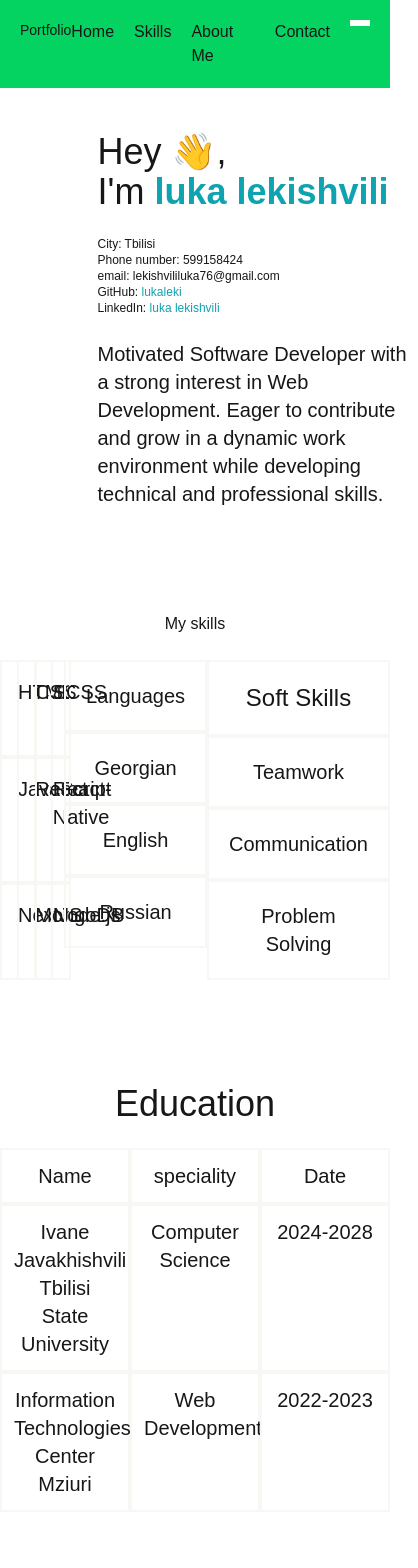
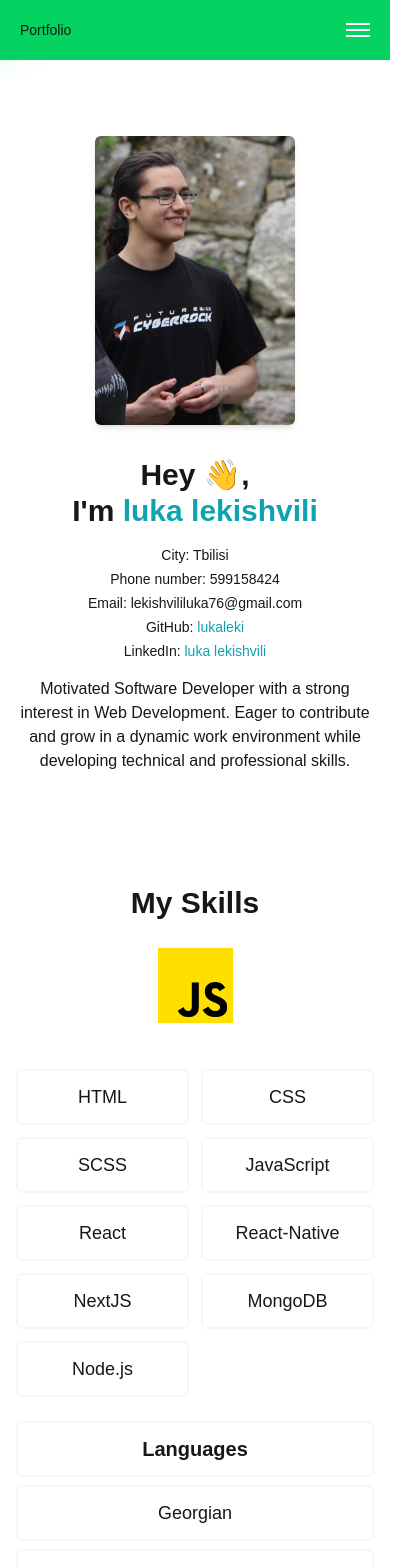
Before and after one commit to lukaleki/portfolio, a Next.js app: page / in a window 390 px wide. Shown: the top 1568 px of the page, 418 px wide, since content can reach past the window. Before the commit the page ends 1512 px from the top, so only its background shows below. Built offline with nearby package versions, Linux system fonts and the light colour scheme.

Commit message:
responsive

```diff
--- a/app/page.tsx
+++ b/app/page.tsx
@@ -7,9 +7,7 @@ export default function Home() {
   return (
     <div className="selection:bg-primary selection:text-background h-screen w-full flex flex-col justify-evenly items-center gap-10">
       <About />
-      <br />
       <Skills />
-      <br />
       <ExpEdu />
     </div>
   );
--- a/components/ExpEdu.tsx
+++ b/components/ExpEdu.tsx
@@ -2,26 +2,46 @@ import React from "react";
 
 function ExpEdu() {
   return (
-    <div className="flex flex-col items-center">
-      <h1 className="text-4xl">Education</h1>
-      <br />
-      <ul className="text-xl text-center grid grid-cols-3">
-        <li className="border-2 border-highliter p-3">Name</li>
-        <li className="border-2 border-highliter p-3">speciality</li>
-        <li className="border-2 border-highliter p-3">Date</li>
-        <li className="border-2 border-highliter p-3">
-          <a href="https://www.tsu.ge/">
-            Ivane Javakhishvili Tbilisi State University
-          </a>
-        </li>
-        <li className="border-2 border-highliter p-3">Computer Science</li>
-        <li className="border-2 border-highliter p-3">2024-2028</li>
-        <li className="border-2 border-highliter p-3">
-          Information Technologies Center Mziuri
-        </li>
-        <li className="border-2 border-highliter p-3">Web Development</li>
-        <li className="border-2 border-highliter p-3">2022-2023</li>
-      </ul>
+    <div className="flex flex-col items-center px-4 py-10 w-full">
+      <h1 className="text-3xl md:text-4xl font-semibold mb-6">Education</h1>
+
+      <div className="w-full max-w-5xl">
+        <div className="grid grid-cols-3 sm:grid-cols-3 text-center font-medium text-lg">
+          <div className="border-2 border-highliter p-3 bg-primary text-background">
+            Name
+          </div>
+          <div className="border-2 border-highliter p-3 bg-primary text-background">
+            Speciality
+          </div>
+          <div className="border-2 border-highliter p-3 bg-primary text-background">
+            Date
+          </div>
+        </div>
+
+        {/* Entry 1 */}
+        <div className="grid grid-cols-1 sm:grid-cols-3 text-center text-base">
+          <div className="border-2 border-highliter p-3">
+            <a
+              href="https://www.tsu.ge/"
+              target="_blank"
+              rel="noopener noreferrer"
+            >
+              Ivane Javakhishvili Tbilisi State University
+            </a>
+          </div>
+          <div className="border-2 border-highliter p-3">Computer Science</div>
+          <div className="border-2 border-highliter p-3">2024–2028</div>
+        </div>
+
+        {/* Entry 2 */}
+        <div className="grid grid-cols-1 sm:grid-cols-3 text-center text-base">
+          <div className="border-2 border-highliter p-3">
+            Information Technologies Center Mziuri
+          </div>
+          <div className="border-2 border-highliter p-3">Web Development</div>
+          <div className="border-2 border-highliter p-3">2022–2023</div>
+        </div>
+      </div>
     </div>
   );
 }
--- a/components/about-me.tsx
+++ b/components/about-me.tsx
@@ -4,47 +4,59 @@ import me from "@/public/me.jpeg";
 
 function About() {
   return (
-    <div id="about" className="flex h-1/2 items-center justify-between w-1/2">
-      <div className="">
-        <h1 className="text-4xl ">
-          Hey 👋, <br /> I&apos;m
-          <a href="#">
-            {" "}
-            {/* replace with contact section */}
+    <div
+      id="about"
+      className="flex flex-col-reverse lg:flex-row items-center justify-between px-4 py-8 max-w-5xl mx-auto gap-8"
+    >
+      {/* Text Section */}
+      <div className="text-center lg:text-left w-full lg:w-1/2">
+        <h1 className="text-3xl sm:text-4xl font-semibold">
+          Hey 👋, <br />
+          I&apos;m{" "}
+          <a href="#contact">
             <strong className="text-secondary">luka lekishvili</strong>
           </a>
         </h1>
-        <br />
-        <ul className="text-xs w-xs">
+
+        <ul className="text-sm mt-4 space-y-1">
           <li>City: Tbilisi</li>
           <li>Phone number: 599158424</li>
-          <li>email: lekishvililuka76@gmail.com</li>
+          <li>Email: lekishvililuka76@gmail.com</li>
           <li>
             GitHub:{" "}
-            <a className="text-secondary" href="https://github.com/lukaleki">
+            <a
+              className="text-secondary"
+              href="https://github.com/lukaleki"
+              target="_blank"
+              rel="noopener noreferrer"
+            >
               lukaleki
-            </a>{" "}
+            </a>
           </li>
           <li>
             LinkedIn:{" "}
             <a
-              className="text-secondary "
+              className="text-secondary"
               href="https://www.linkedin.com/in/luka-lekishvili-752b48279/"
+              target="_blank"
+              rel="noopener noreferrer"
             >
               luka lekishvili
             </a>
           </li>
         </ul>
-        <br />
-        <p className="text-xl w-xs">
+
+        <p className="text-base sm:text-lg mt-4">
           Motivated Software Developer with a strong interest in Web
           Development. Eager to contribute and grow in a dynamic work
           environment while developing technical and professional skills.
         </p>
       </div>
-      <div className="flex justify-center items-center">
+
+      {/* Image Section */}
+      <div className="w-full flex justify-center lg:justify-end lg:w-1/2">
         <Image
-          className="rounded-sm"
+          className="rounded-md shadow-md"
           src={me}
           width={200}
           height={200}
--- a/components/nav.tsx
+++ b/components/nav.tsx
@@ -1,10 +1,18 @@
+"use client";
+import React, { useState } from "react";
+
 function Nav() {
+  const [isOpen, setIsOpen] = useState(false);
+
   return (
-    <nav className="flex justify-between bg-primary p-5 mb-5">
+    <nav className="bg-primary p-5 mb-5">
+      <div className="flex justify-between items-center">
         <h1 className="xl:text-xl text-sm">
           <a href="#">Portfolio</a>
         </h1>
-      <ul className="flex gap-5">
+
+        {/* Desktop Menu */}
+        <ul className="hidden lg:flex gap-5">
           <li>
             <a href="#">Home</a>
           </li>
@@ -15,14 +23,51 @@ function Nav() {
             <a href="#about">About Me</a>
           </li>
           <li>
-          <a href="#">Contact</a>
-        </li>
-        <li className="lg:hidden">
-          <div className="w-5 h-0.5 bg-background"></div>
-          <div className="w-5 h-0.5 bg-background"></div>
-          <div className="w-5 h-0.5 bg-background"></div>
+            <a href="#contact">Contact</a>
           </li>
         </ul>
+
+        {/* Mobile Hamburger */}
+        <button
+          onClick={() => setIsOpen(!isOpen)}
+          className="lg:hidden flex flex-col gap-1"
+          aria-label="Toggle menu"
+        >
+          <div className="w-6 h-0.5 bg-background"></div>
+          <div className="w-6 h-0.5 bg-background"></div>
+          <div className="w-6 h-0.5 bg-background"></div>
+        </button>
+      </div>
+
+      {/* Mobile Menu with Transition */}
+      <div
+        className={`overflow-hidden transition-all duration-300 ease-in-out ${
+          isOpen ? "max-h-60 mt-4" : "max-h-0"
+        } lg:hidden`}
+      >
+        <ul className="flex flex-col gap-3">
+          <li>
+            <a href="#" onClick={() => setIsOpen(false)}>
+              Home
+            </a>
+          </li>
+          <li>
+            <a href="#skills" onClick={() => setIsOpen(false)}>
+              Skills
+            </a>
+          </li>
+          <li>
+            <a href="#about" onClick={() => setIsOpen(false)}>
+              About Me
+            </a>
+          </li>
+          <li>
+            <a href="#contact" onClick={() => setIsOpen(false)}>
+              Contact
+            </a>
+          </li>
+        </ul>
+      </div>
     </nav>
   );
 }
--- a/components/skills.tsx
+++ b/components/skills.tsx
@@ -7,82 +7,109 @@ import html from "@/public/html.png";
 import next from "@/public/nextjs.svg";
 import node from "@/public/nodejs.png";
 
-// hover image animation urls
-const urls = [next, node, html, css, react, js];
-
 function Skills() {
   return (
-    <div id="skills" className="w-full flex flex-col items-center">
-      <h1 className="xl:text-4xl">My skills</h1>
+    <div id="skills" className="w-full flex flex-col items-center px-4 py-10">
+      <h1 className="text-3xl xl:text-4xl font-semibold">My Skills</h1>
       <br />
-      <div className="w-full flex justify-evenly items-center flex-col xl:gap-5">
+      <div className="flex flex-col items-center justify-center xl:gap-10 w-full max-w-6xl">
+        {/* Animated Icons */}
         <div
           tabIndex={0}
-          className="relative xl:h-[20vmin] xl:w-[20vmin] aspect-[5/7] group"
+          className="relative h-[100px] w-[75px] sm:w-[150px] xl:h-[100px] xl:w-[100px] group"
         >
           {urls.map((url: StaticImageData, i: number) => (
             <div
               key={i}
-              className={`grid place-items-center absolute rounded-[1vmin] transition-transform duration-600 ease-in-out ${getHoverTransformClass(
-                i
-              )} z-[${i}]`}
+              className={`grid place-items-center absolute rounded-lg transition-transform duration-500 ease-in-out z-${
+                i + 10
+              } ${getHoverTransformClass(i)}`}
             >
               <Image
-                src={urls[i]}
-                width={200}
-                height={200}
-                alt="Luka Lekishvili"
+                src={url}
+                width={150}
+                height={150}
+                alt={`Skill logo ${url}`}
+                className="object-contain w-[80px] h-[80px] sm:w-[120px] sm:h-[120px] lg:w-[150px] lg:h-[150px]"
               />
             </div>
           ))}
         </div>
-        <div className="flex gap-3">
-          <ul className="text-xl text-center grid grid-cols-3">
-            <li className="border-2 border-highliter p-4">HTML</li>
-            <li className="border-2 border-highliter p-4">CSS</li>
-            <li className="border-2 border-highliter p-4">SCSS</li>
-            <li className="border-2 border-highliter p-4">JavaScript</li>
-            <li className="border-2 border-highliter p-4">React</li>
-            <li className="border-2 border-highliter p-4">React-Native</li>
-            <li className="border-2 border-highliter p-4">NextJS</li>
-            <li className="border-2 border-highliter p-4">MongoDB</li>
-            <li className="border-2 border-highliter p-4">Node.js</li>
+
+        {/* Skills List */}
+        <div className="w-full grid grid-cols-1 lg:grid-cols-2 gap-6 mt-6">
+          {/* Technical Skills */}
+          <ul className="grid grid-cols-2 sm:grid-cols-3 gap-3 text-center text-lg">
+            {[
+              "HTML",
+              "CSS",
+              "SCSS",
+              "JavaScript",
+              "React",
+              "React-Native",
+              "NextJS",
+              "MongoDB",
+              "Node.js",
+            ].map((skill) => (
+              <li
+                key={skill}
+                className="border-2 border-highliter p-3 rounded-md"
+              >
+                {skill}
+              </li>
+            ))}
           </ul>
-          <ul className="text-xl text-center flex">
-            <div className="flex flex-col">
-              <li className="border-2 border-highliter p-5 xl:text-2xl">
+
+          {/* Languages & Soft Skills */}
+          <div className="flex flex-col sm:flex-row justify-center gap-4">
+            <ul className="text-center text-lg space-y-2">
+              <li className="font-semibold border-2 border-highliter p-3 text-xl rounded-md">
                 Languages
               </li>
-              <li className="border-2 border-highliter p-5">Georgian</li>
-              <li className="border-2 border-highliter p-5">English</li>
-              <li className="border-2 border-highliter p-5">Russian</li>
-            </div>
-            <div className="flex flex-col">
-              <li className="border-2 border-highliter p-5 text-2xl">
+              <li className="border-2 border-highliter p-3 rounded-md">
+                Georgian
+              </li>
+              <li className="border-2 border-highliter p-3 rounded-md">
+                English
+              </li>
+              <li className="border-2 border-highliter p-3 rounded-md">
+                Russian
+              </li>
+            </ul>
+            <ul className="text-center text-lg space-y-2">
+              <li className="font-semibold border-2 border-highliter p-3 text-xl rounded-md">
                 Soft Skills
               </li>
-              <li className="border-2 border-highliter p-5">Teamwork</li>
-              <li className="border-2 border-highliter p-5">Communication</li>
-              <li className="border-2 border-highliter p-5">Problem Solving</li>
-            </div>
-          </ul>
+              <li className="border-2 border-highliter p-3 rounded-md">
+                Teamwork
+              </li>
+              <li className="border-2 border-highliter p-3 rounded-md">
+                Communication
+              </li>
+              <li className="border-2 border-highliter p-3 rounded-md">
+                Problem Solving
+              </li>
+            </ul>
+          </div>
         </div>
       </div>
     </div>
   );
 }
 
-// hover image animation classes
+const urls = [next, node, html, css, react, js];
+
+// Animations on hover/focus
 function getHoverTransformClass(i: number): string {
-  const baseTransforms = [
-    "group-hover:translate-x-[275%] group-hover:-translate-y-[110%] group-hover:-rotate-[10deg] w-4/5 group-focus:translate-x-[275%] group-focus:-translate-y-[110%] group-focus:-rotate-[10deg]",
-    "group-hover:-translate-x-[115%] group-hover:-translate-y-[110%] group-hover:rotate-[10deg] w-4/5 group-focus:-translate-x-[115%] group-focus:-translate-y-[110%] group-focus:rotate-[10deg]",
-    "group-hover:-translate-x-[90%] group-hover:translate-y-[20%] group-hover:-rotate-[15deg] w-full group-focus:-translate-x-[90%] group-focus:translate-y-[20%] group-focus:-rotate-[15deg]",
-    "group-hover:-translate-x-[20%] group-hover:translate-y-[3%] group-hover:-rotate-[5deg] w-full group-focus:-translate-x-[20%] group-focus:translate-y-[3%] group-focus:-rotate-[5deg]",
-    "group-hover:translate-x-[65%] group-hover:rotate-[2deg] w-full group-focus:translate-x-[65%] group-focus:rotate-[2deg]",
-    "group-hover:translate-x-[170%] group-hover:translate-y-[5%] group-hover:rotate-[10deg] w-full group-focus:translate-x-[170%] group-focus:translate-y-[5%] group-focus:rotate-[10deg]",
+  const transforms = [
+    "group-hover:translate-x-[265%] group-hover:-translate-y-[110%] group-hover:-rotate-[10deg] group-focus:translate-x-[145%] group-focus:-translate-y-[110%] group-focus:-rotate-[10deg]",
+    "group-hover:-translate-x-[105%] group-hover:-translate-y-[110%] group-hover:rotate-[10deg] group-focus:-translate-x-[145%] group-focus:-translate-y-[110%] group-focus:rotate-[10deg]",
+    "group-hover:-translate-x-[80%] group-hover:translate-y-[20%] group-hover:-rotate-[15deg] group-focus:-translate-x-[140%] group-focus:translate-y-[20%] group-focus:-rotate-[15deg]",
+    "group-hover:-translate-x-[10%] group-hover:translate-y-[3%] group-hover:-rotate-[5deg] group-focus:-translate-x-[60%] group-focus:translate-y-[3%] group-focus:-rotate-[5deg]",
+    "group-hover:translate-x-[55%] group-hover:rotate-[2deg] group-focus:translate-x-[30%] group-focus:rotate-[2deg]",
+    "group-hover:translate-x-[160%] group-hover:translate-y-[5%] group-hover:rotate-[10deg] group-focus:translate-x-[140%] group-focus:translate-y-[5%] group-focus:rotate-[10deg]",
   ];
-  return baseTransforms[i % baseTransforms.length];
+  return transforms[i % transforms.length];
 }
 
 export default Skills;
```
Lines whose indentation alone changed are shown as unchanged.
